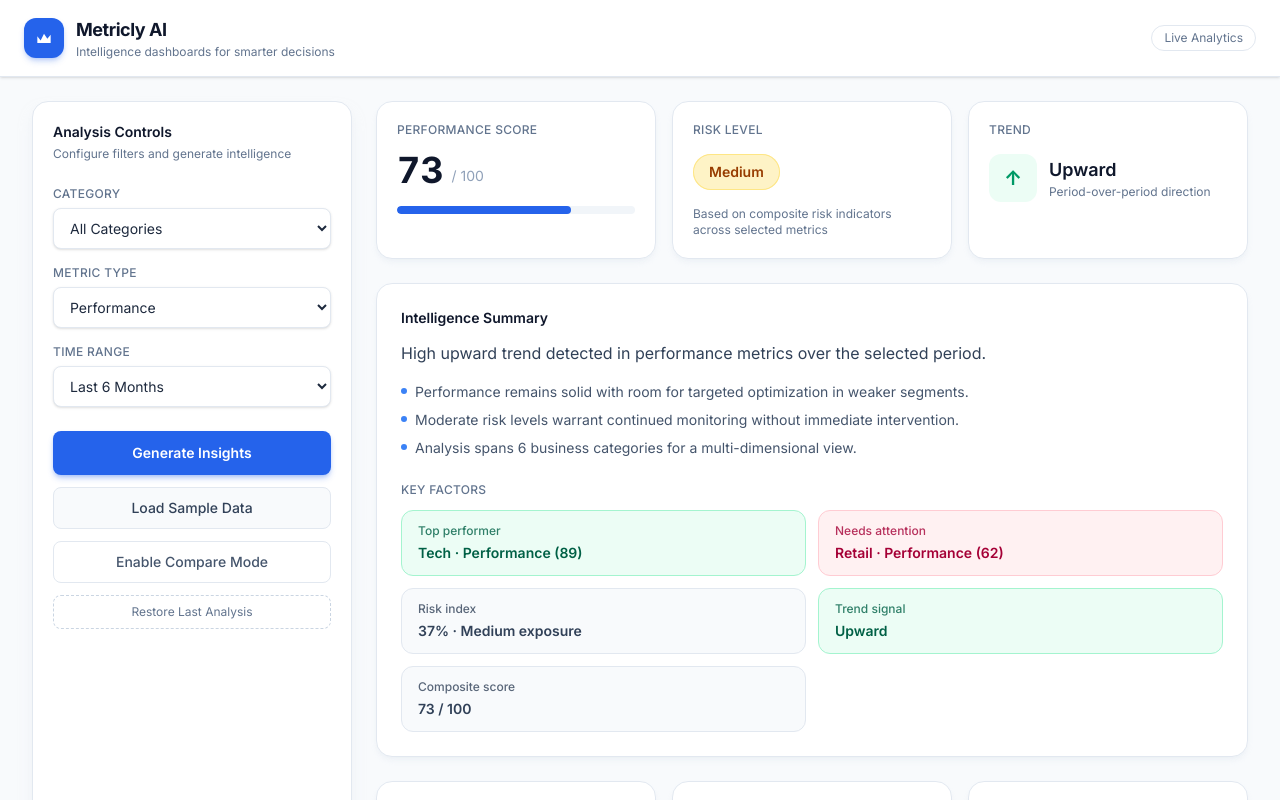
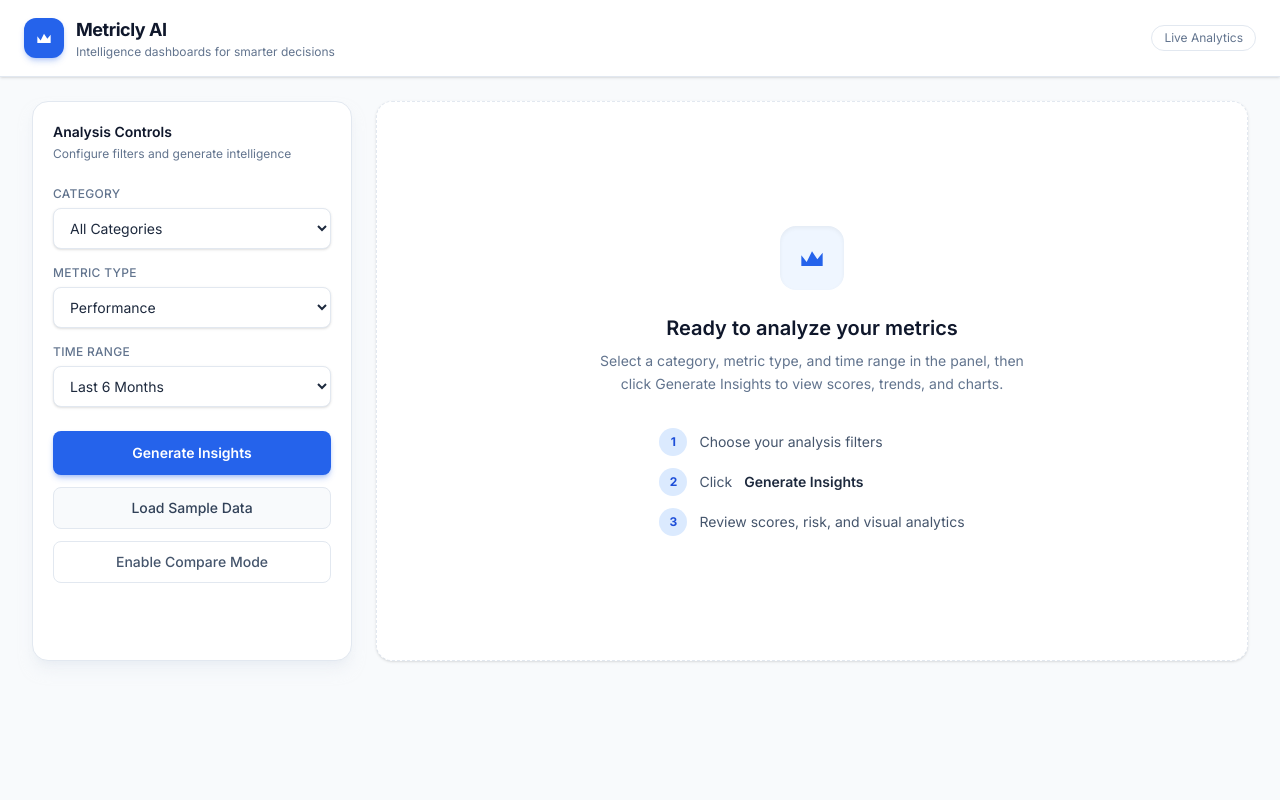
Before and after one commit to codexfang/metricly-ai, a React (Vite) app: page / in a window 1280 px wide. Shown: the top 800 px of the page. Built offline with nearby package versions, Linux system fonts and the light colour scheme.

Commit message:
Add empty state, manual generate flow, and equal panel heights

```diff
--- a/src/App.jsx
+++ b/src/App.jsx
@@ -7,6 +7,7 @@ import InsightPanel from './components/InsightPanel';
 import ChartsSection from './components/ChartsSection';
 import CompareView from './components/CompareView';
 import SampleScenarioModal from './components/SampleScenarioModal';
+import DashboardEmptyState from './components/DashboardEmptyState';
 import {
   analyzeMetrics,
   saveAnalysisToStorage,
@@ -33,6 +34,8 @@ export default function App() {
   const [compareMode, setCompareMode] = useState(false);
   const [analysisA, setAnalysisA] = useState(null);
   const [analysisB, setAnalysisB] = useState(null);
+  const [generatedA, setGeneratedA] = useState(false);
+  const [generatedB, setGeneratedB] = useState(false);
   const [animateKey, setAnimateKey] = useState(0);
   const [scenarioModalOpen, setScenarioModalOpen] = useState(false);
   const [activeScenario, setActiveScenario] = useState(null);
@@ -46,22 +49,6 @@ export default function App() {
     setHasStoredAnalysis(!!loadAnalysisFromStorage());
   }, []);
 
-  useEffect(() => {
-    const result = analyzeMetrics(metricsData, filtersA);
-    setAnalysisA(result);
-    if (!compareMode) {
-      saveAnalysisToStorage(result, filtersA);
-      setHasStoredAnalysis(true);
-    }
-    setAnimateKey((k) => k + 1);
-  }, [filtersA, compareMode]);
-
-  useEffect(() => {
-    if (!compareMode) return;
-    const result = analyzeMetrics(metricsData, filtersB);
-    setAnalysisB(result);
-  }, [filtersB, compareMode]);
-
   const showToast = (message) => {
     setToast(message);
     setTimeout(() => setToast(null), 2800);
@@ -72,30 +59,30 @@ export default function App() {
     setActiveScenario(null);
   };
 
-  const runAnalysis = useCallback(
-    (filters, setter) => {
+  const runAnalysis = useCallback((filters, setter) => {
     const result = analyzeMetrics(metricsData, filters);
     setter(result);
     return result;
-    },
-    []
-  );
+  }, []);
 
   const handleGenerate = () => {
     if (compareMode) {
       if (compareSide === 'A') {
         const result = runAnalysis(filtersA, setAnalysisA);
+        setGeneratedA(true);
         saveAnalysisToStorage(result, filtersA);
         showToast('Dataset A insights generated');
       } else {
         const result = runAnalysis(filtersB, setAnalysisB);
+        setGeneratedB(true);
         showToast('Dataset B insights generated');
       }
     } else {
       const result = runAnalysis(filtersA, setAnalysisA);
+      setGeneratedA(true);
       saveAnalysisToStorage(result, filtersA);
       setHasStoredAnalysis(true);
-      showToast('Insights updated successfully');
+      showToast('Insights generated successfully');
     }
     setAnimateKey((k) => k + 1);
   };
@@ -111,6 +98,7 @@ export default function App() {
 
     const result = analyzeMetrics(metricsData, newFilters);
     setAnalysisA(result);
+    setGeneratedA(true);
     saveAnalysisToStorage(result, newFilters);
     setHasStoredAnalysis(true);
     setAnimateKey((k) => k + 1);
@@ -122,16 +110,26 @@ export default function App() {
     if (!stored) return;
     setFiltersA(stored.filters ?? DEFAULT_FILTERS);
     setAnalysisA(stored.analysis);
+    setGeneratedA(true);
     setActiveScenario(null);
     setAnimateKey((k) => k + 1);
     showToast('Last analysis restored');
   };
 
   const handleToggleCompare = () => {
-    setCompareMode((prev) => !prev);
+    setCompareMode((prev) => {
+      if (prev) {
+        setGeneratedB(false);
+        setAnalysisB(null);
+      }
+      return !prev;
+    });
   };
 
-  const mainAnalysis = analysisA;
+  const showEmptyState = compareMode
+    ? !generatedA && !generatedB
+    : !generatedA;
+  const showMainDashboard = !compareMode && generatedA && analysisA;
 
   return (
     <div className="min-h-screen bg-slate-50">
@@ -144,7 +142,7 @@ export default function App() {
       )}
 
       <main className="mx-auto max-w-[1600px] px-4 py-6 sm:px-6 lg:px-8">
-        <div className="grid gap-6 lg:grid-cols-[320px_1fr]">
+        <div className="grid gap-6 lg:grid-cols-[320px_1fr] lg:items-stretch">
           <ControlsPanel
             filters={activeFilters}
             onFilterChange={handleFilterChange}
@@ -159,26 +157,34 @@ export default function App() {
             activeScenario={activeScenario}
           />
 
-          <div className="space-y-6">
-            {compareMode ? (
+          <div className="flex h-full min-h-[560px] flex-col">
+            {showEmptyState ? (
+              <DashboardEmptyState compareMode={compareMode} />
+            ) : compareMode ? (
+              <div className="flex h-full flex-col space-y-6">
+                <CompareView
+                  analysisA={generatedA ? analysisA : null}
+                  analysisB={generatedB ? analysisB : null}
+                />
+                {generatedA && <ChartsSection analysis={analysisA} />}
+              </div>
+            ) : (
+              <div className="flex h-full flex-col space-y-6">
+                {showMainDashboard && (
                   <>
-                <CompareView analysisA={analysisA} analysisB={analysisB} />
+                    <OverviewCards analysis={analysisA} animateKey={animateKey} />
+                    <InsightPanel analysis={analysisA} />
                     <ChartsSection analysis={analysisA} />
-              </>
-            ) : (
-              <>
-                <OverviewCards analysis={mainAnalysis} animateKey={animateKey} />
-                <InsightPanel analysis={mainAnalysis} />
-                <ChartsSection analysis={mainAnalysis} />
+                    {analysisA?.meta && (
+                      <p className="text-center text-xs text-slate-400">
+                        Analysis based on {analysisA.meta.recordCount} metric
+                        {analysisA.meta.recordCount !== 1 ? 's' : ''} ·{' '}
+                        {analysisA.meta.timeRange?.toUpperCase()} window
+                      </p>
+                    )}
                   </>
                 )}
-
-            {mainAnalysis?.meta && (
-              <p className="text-center text-xs text-slate-400">
-                Analysis based on {mainAnalysis.meta.recordCount} metric
-                {mainAnalysis.meta.recordCount !== 1 ? 's' : ''} ·{' '}
-                {mainAnalysis.meta.timeRange?.toUpperCase()} window
-              </p>
+              </div>
             )}
           </div>
         </div>
--- a/src/components/ControlsPanel.jsx
+++ b/src/components/ControlsPanel.jsx
@@ -60,7 +60,7 @@ export default function ControlsPanel({
   activeScenario,
 }) {
   return (
-    <aside className="flex h-full flex-col rounded-2xl border border-slate-200 bg-white p-5 shadow-lg shadow-slate-200/50">
+    <aside className="flex h-full min-h-[560px] flex-col rounded-2xl border border-slate-200 bg-white p-5 shadow-lg shadow-slate-200/50 lg:min-h-full">
       <div className="mb-6">
         <h2 className="text-sm font-semibold text-slate-900">Analysis Controls</h2>
         <p className="mt-1 text-xs text-slate-500">
@@ -148,6 +148,8 @@ export default function ControlsPanel({
           {SAMPLE_SCENARIOS[activeScenario]?.label}
         </div>
       )}
+
+      <div className="flex-1" aria-hidden="true" />
     </aside>
   );
 }
--- /dev/null
+++ b/src/components/DashboardEmptyState.jsx
@@ -0,0 +1,42 @@
+export default function DashboardEmptyState({ compareMode }) {
+  return (
+    <div className="flex h-full min-h-[560px] flex-1 flex-col items-center justify-center rounded-2xl border border-dashed border-slate-200 bg-white px-8 py-16 text-center shadow-sm">
+      <div className="flex h-16 w-16 items-center justify-center rounded-2xl bg-brand-50 text-brand-600 shadow-inner">
+        <svg className="h-8 w-8" viewBox="0 0 24 24" fill="none" aria-hidden="true">
+          <path
+            d="M4 18V10l4 5 4-8 4 6 4-5v10H4z"
+            fill="currentColor"
+          />
+        </svg>
+      </div>
+      <h2 className="mt-6 text-xl font-semibold text-slate-900">
+        Ready to analyze your metrics
+      </h2>
+      <p className="mt-2 max-w-md text-sm leading-relaxed text-slate-500">
+        {compareMode
+          ? 'Configure filters for Dataset A or B, then generate insights for each side you want to compare.'
+          : 'Select a category, metric type, and time range in the panel, then click Generate Insights to view scores, trends, and charts.'}
+      </p>
+      <ol className="mt-8 flex flex-col gap-3 text-left text-sm text-slate-600 sm:min-w-[280px]">
+        <li className="flex items-center gap-3">
+          <span className="flex h-7 w-7 shrink-0 items-center justify-center rounded-full bg-brand-100 text-xs font-bold text-brand-700">
+            1
+          </span>
+          Choose your analysis filters
+        </li>
+        <li className="flex items-center gap-3">
+          <span className="flex h-7 w-7 shrink-0 items-center justify-center rounded-full bg-brand-100 text-xs font-bold text-brand-700">
+            2
+          </span>
+          Click <span className="font-semibold text-slate-800">Generate Insights</span>
+        </li>
+        <li className="flex items-center gap-3">
+          <span className="flex h-7 w-7 shrink-0 items-center justify-center rounded-full bg-brand-100 text-xs font-bold text-brand-700">
+            3
+          </span>
+          Review scores, risk, and visual analytics
+        </li>
+      </ol>
+    </div>
+  );
+}
--- a/src/components/OverviewCards.jsx
+++ b/src/components/OverviewCards.jsx
@@ -13,13 +13,10 @@ const TREND_STYLES = {
 export default function OverviewCards({ analysis, animateKey }) {
   if (!analysis) {
     return (
-      <div className="grid gap-4 sm:grid-cols-3">
-        {[1, 2, 3].map((i) => (
-          <div
-            key={i}
-            className="h-32 animate-pulse rounded-2xl border border-slate-100 bg-slate-50"
-          />
-        ))}
+      <div className="rounded-2xl border border-dashed border-slate-200 bg-slate-50/80 px-6 py-10 text-center">
+        <p className="text-sm text-slate-500">
+          Generate insights for this dataset to view scores and trends.
+        </p>
       </div>
     );
   }
```
Lines whose indentation alone changed are shown as unchanged.
